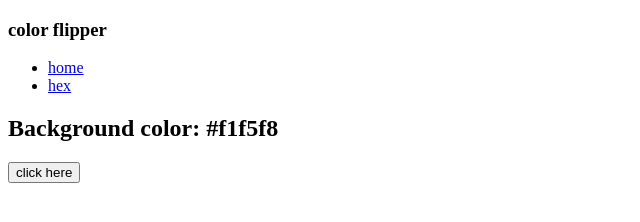
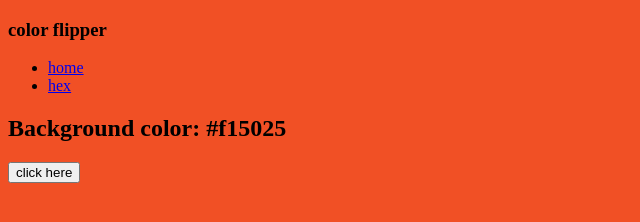
Before and after one commit to Vovan1608/color_flipper_app, a plain HTML site: page index.html in a window 1280 px wide. Both pictures are taken after a click on the button "click here". Shown: the whole page, without its empty margins (0-640 px from the left). Drawn offline with Linux system fonts and the light colour scheme.

Commit message:
remove modules

```diff
--- a/main.js
+++ b/main.js
@@ -1,9 +1,9 @@
-import {btn, color, getRandomNumber} from "./helpers/common.js";
+// import {btn, color, getRandomNumber} from "./helpers/general.js";
 
 const items = ["green", "red", "rgb(133, 122, 200)", "#f15025"];
 
-// const btn = document.getElementById("btn");
-// const color = document.querySelector(".color");
+const btn = document.getElementById("btn");
+const color = document.querySelector(".color");
 
 function handler () {
 	const randomNum = getRandomNumber();
@@ -13,6 +13,6 @@ function handler () {
 
 btn.addEventListener("click", handler);
 
-// function getRandomNumber() {
-// 	return Math.floor(Math.random() * colors.length);
-// }
+function getRandomNumber() {
+	return Math.floor(Math.random() * items.length);
+}
```
Also changed, not shown: hex.html (+1 -1 lines), hex.js (+5 -7 lines), index.html (+1 -1 lines).
